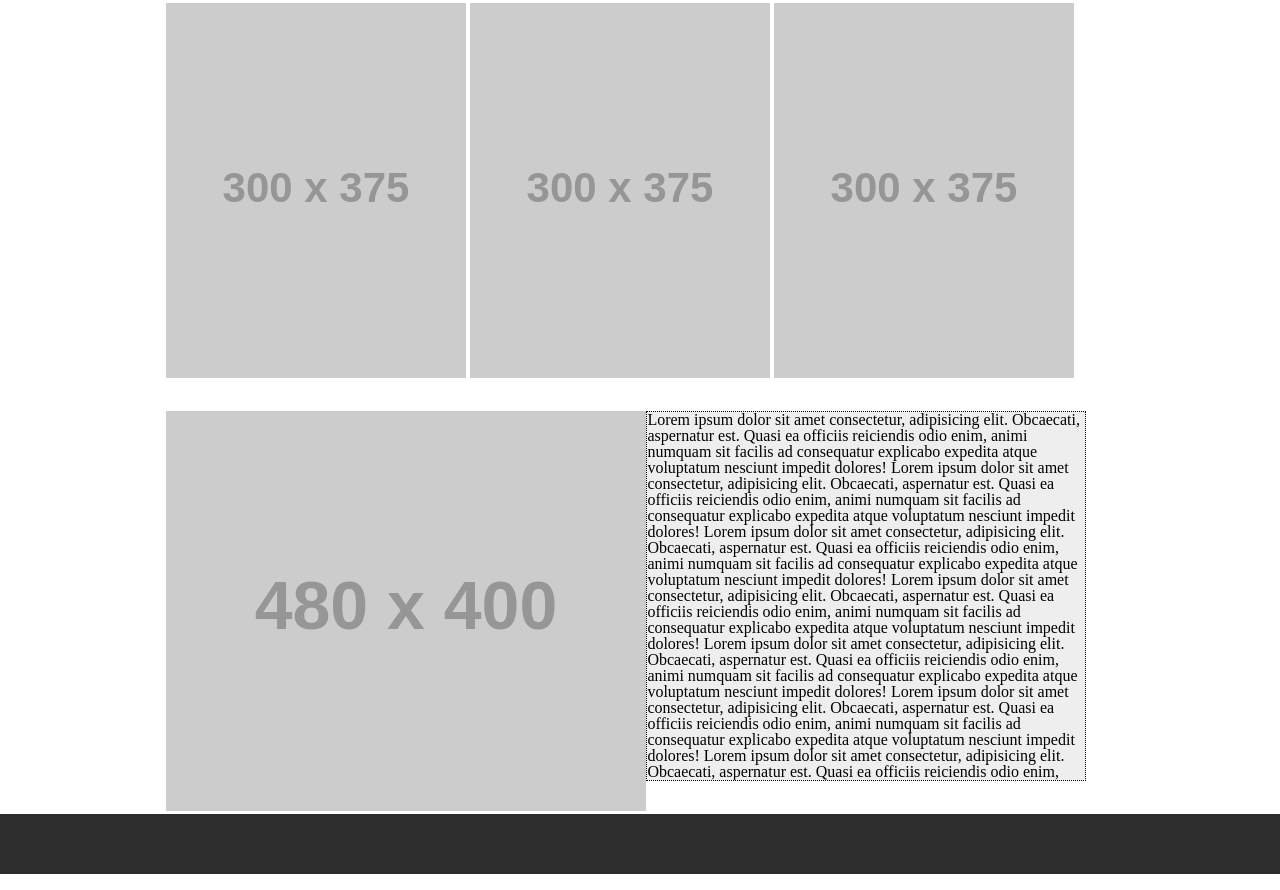
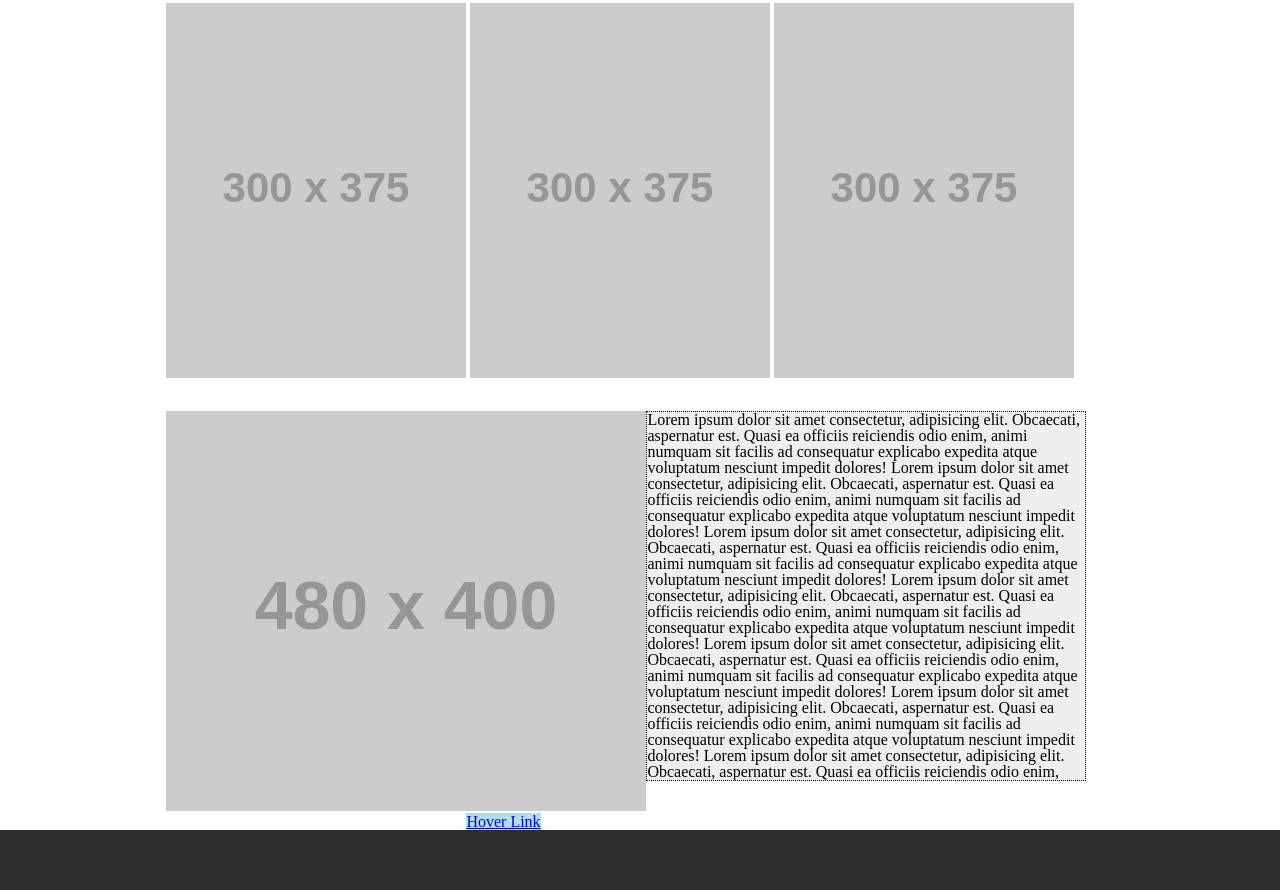
Before and after one commit to MahmoudAbubaker9/wirefame-exercise, a plain HTML site: page index.html in a window 1280 px wide. Shown: the part 636-1526 px from the top of the page. Drawn offline with Linux system fonts and the light colour scheme; placeholder pictures from the web are drawn by us.

Commit message:
add hover

```diff
--- a/css/style.css
+++ b/css/style.css
@@ -76,6 +76,7 @@ footer{
 a {
     background-color: powderblue;
     transition: background-color .5s;
+    margin: 300px;
 
   }
 a:hover {
--- a/index.html
+++ b/index.html
@@ -42,9 +42,9 @@
                 Lorem ipsum dolor sit amet consectetur, adipisicing elit. Obcaecati, aspernatur est. Quasi ea officiis reiciendis odio enim, animi numquam sit facilis ad consequatur explicabo expedita atque voluptatum nesciunt impedit dolores!
                 Lorem ipsum dolor sit amet consectetur, adipisicing elit. Obcaecati, aspernatur est. Quasi ea officiis reiciendis odio enim, animi numquam sit facilis ad consequatur explicabo expedita atque voluptatum nesciunt impedit dolores!
                 Lorem ipsum dolor sit amet consectetur, adipisicing elit. Obcaecati, aspernatur est. Quasi ea officiis reiciendis odio enim, animi numquam sit facilis ad consequatur explicabo expedita atque voluptatum nesciunt impedit dolores!
-                <a href="https://lipsum.com/">Hover Link</a>
+
             </div>
-
+            <div><a href="https://lipsum.com/">Hover Link</a></div>
         </div>
 
 
```
